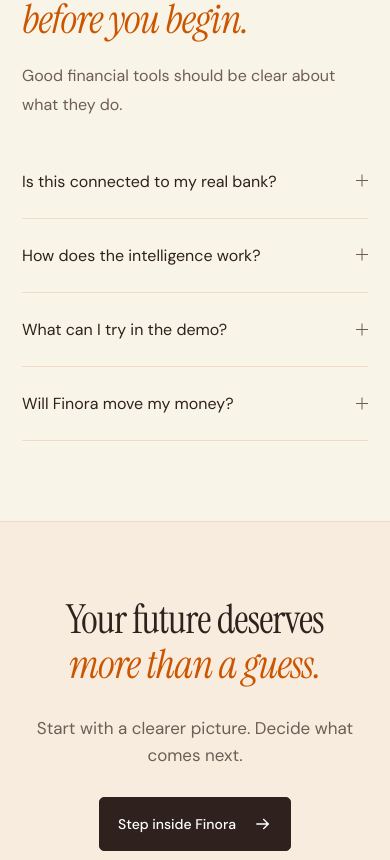
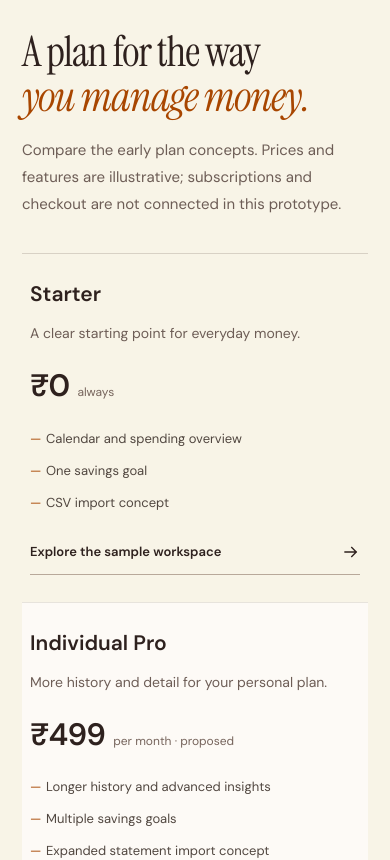
Before and after one commit to EncrypterParv/Finora, a Next.js app in the folder frontend/: page / in a window 390 px wide. Shown: the part 8740-9600 px from the top of the page. Built offline with nearby package versions, Linux system fonts and the light colour scheme.

Commit message:
feat: move plan comparison to landing page

```diff
--- a/frontend/src/components/landing/LandingPage.tsx
+++ b/frontend/src/components/landing/LandingPage.tsx
@@ -5,6 +5,7 @@ import { useEffect, useRef, useState, type ReactNode } from "react";
 import { Instrument } from "./Instrument";
 import { FinancialWorkbench } from "./FinancialWorkbench";
 import { WealthExplorer } from "./WealthExplorer";
+import { LandingPlans } from "./LandingPlans";
 
 export function Wordmark() {
   return (
@@ -100,6 +101,7 @@ export function LandingPage({ art }: { art: ReactNode }) {
           <a href="#how-it-works">How it works</a>
           <a href="#your-money">The bigger picture</a>
           <a href="#wealth">Your future</a>
+          <a href="#plans">Plans</a>
         </nav>
         <Link className="landing-login" href="/login">
           Log in <Arrow diagonal />
@@ -284,6 +286,7 @@ export function LandingPage({ art }: { art: ReactNode }) {
           </div>
         </section>
         <WealthExplorer />
+        <LandingPlans />
         <section className="honesty-section">
           <div>
             <h2>
--- /dev/null
+++ b/frontend/src/components/landing/LandingPlans.tsx
@@ -0,0 +1,72 @@
+import Link from "next/link";
+
+const plans = [
+  {
+    name: "Starter",
+    price: "₹0",
+    cadence: "always",
+    description: "A clear starting point for everyday money.",
+    features: ["Calendar and spending overview", "One savings goal", "CSV import concept"],
+  },
+  {
+    name: "Individual Pro",
+    price: "₹499",
+    cadence: "per month · proposed",
+    description: "More history and detail for your personal plan.",
+    features: ["Longer history and advanced insights", "Multiple savings goals", "Expanded statement import concept"],
+    featured: true,
+  },
+  {
+    name: "Teams",
+    price: "₹1,599",
+    cadence: "per month · proposed",
+    description: "A shared view for households and small teams.",
+    features: ["Shared calendars and budgets", "Member roles and access", "Combined cash-flow view concept"],
+  },
+];
+
+export function LandingPlans() {
+  return (
+    <section className="plans-section" id="plans" aria-labelledby="plans-title">
+      <div className="plans-heading">
+        <div>
+          <h2 id="plans-title">
+            A plan for the way
+            <br />
+            <em>you manage money.</em>
+          </h2>
+        </div>
+        <p>
+          Compare the early plan concepts. Prices and features are illustrative;
+          subscriptions and checkout are not connected in this prototype.
+        </p>
+      </div>
+      <div className="plans-grid">
+        {plans.map((plan) => (
+          <article
+            className={`plan-column${plan.featured ? " plan-column-featured" : ""}`}
+            key={plan.name}
+          >
+            <h3>{plan.name}</h3>
+            <p className="plan-description">{plan.description}</p>
+            <p className="plan-price">
+              <strong>{plan.price}</strong>
+              <span>{plan.cadence}</span>
+            </p>
+            <ul>
+              {plan.features.map((feature) => (
+                <li key={feature}>{feature}</li>
+              ))}
+            </ul>
+            <Link className="plan-link" href="/login">
+              Explore the sample workspace
+              <svg width="18" height="18" viewBox="0 0 24 24" fill="none" aria-hidden="true">
+                <path d="M4 12h15m-6-6 6 6-6 6" stroke="currentColor" strokeWidth="1.8" strokeLinecap="square" />
+              </svg>
+            </Link>
+          </article>
+        ))}
+      </div>
+    </section>
+  );
+}
--- a/frontend/src/components/landing/refinement.css
+++ b/frontend/src/components/landing/refinement.css
@@ -1298,3 +1298,157 @@
 }
 /* Small section labels need the same AA contrast as reading text. */
 .process-number{color:#b64900}
+
+.plans-section {
+  width: min(1320px, calc(100% - 2 * var(--page-gutter)));
+  margin: 0 auto;
+  padding: 112px 0 120px;
+}
+.plans-heading {
+  display: grid;
+  grid-template-columns: 1.2fr 0.8fr;
+  align-items: end;
+  gap: 48px;
+  margin-bottom: 48px;
+}
+.plans-heading h2 {
+  margin: 0;
+  color: #2e211e;
+  font-family: "Instrument Serif", Georgia, serif;
+  font-size: clamp(42px, 4.6vw, 62px);
+  font-weight: 400;
+  line-height: 1.08;
+  letter-spacing: -0.025em;
+}
+.plans-heading h2 em {
+  color: #a84600;
+  font-weight: 400;
+}
+.plans-heading > p {
+  max-width: 52ch;
+  margin: 0 0 5px;
+  color: #6d5d56;
+  font-size: 16px;
+  line-height: 1.8;
+}
+.plans-grid {
+  display: grid;
+  grid-template-columns: repeat(3, minmax(0, 1fr));
+  border-top: 1px solid #d8d1c5;
+  border-bottom: 1px solid #d8d1c5;
+}
+.plan-column {
+  display: flex;
+  min-width: 0;
+  flex-direction: column;
+  padding: 30px 28px 32px;
+}
+.plan-column + .plan-column {
+  border-left: 1px solid #e7e3dc;
+}
+.plan-column-featured {
+  background: #fdfaf6;
+}
+.plan-column h3 {
+  margin: 0;
+  color: #2e211e;
+  font-size: 21px;
+  font-weight: 600;
+}
+.plan-description {
+  min-height: 48px;
+  margin: 10px 0 23px;
+  color: #6d5d56;
+  font-size: 14px;
+  line-height: 1.65;
+}
+.plan-price {
+  display: flex;
+  align-items: baseline;
+  flex-wrap: wrap;
+  gap: 8px;
+  margin: 0 0 23px;
+}
+.plan-price strong {
+  color: #2e211e;
+  font-size: 31px;
+  font-weight: 600;
+  letter-spacing: -0.025em;
+}
+.plan-price span {
+  color: #76645c;
+  font-size: 12px;
+}
+.plan-column ul {
+  display: grid;
+  gap: 12px;
+  margin: 0 0 28px;
+  padding: 0;
+  color: #514740;
+  font-size: 13px;
+  line-height: 1.55;
+  list-style: none;
+}
+.plan-column li {
+  padding-left: 16px;
+  position: relative;
+}
+.plan-column li::before {
+  position: absolute;
+  left: 0;
+  color: #a84600;
+  content: "—";
+}
+.plan-link {
+  display: inline-flex;
+  min-height: 44px;
+  align-items: center;
+  justify-content: space-between;
+  gap: 12px;
+  margin-top: auto;
+  border-bottom: 1px solid #b8a89a;
+  color: #4e342e;
+  font-size: 13px;
+  font-weight: 600;
+  text-decoration: none;
+}
+.plan-link:hover {
+  color: #a84600;
+  border-color: #a84600;
+}
+@media (max-width: 760px) {
+  .plans-section {
+    padding: 76px 0 84px;
+  }
+  .plans-heading {
+    grid-template-columns: 1fr;
+    gap: 18px;
+    margin-bottom: 30px;
+  }
+  .plans-heading h2 {
+    font-size: 42px;
+  }
+  .plans-heading > p {
+    font-size: 15px;
+  }
+  .plans-grid {
+    grid-template-columns: 1fr;
+  }
+  .plan-column {
+    padding: 24px 8px 27px;
+  }
+  .plan-column + .plan-column {
+    border-top: 1px solid #e7e3dc;
+    border-left: 0;
+  }
+  .plan-description {
+    min-height: 0;
+    margin-bottom: 16px;
+  }
+  .plan-price {
+    margin-bottom: 18px;
+  }
+  .plan-column ul {
+    margin-bottom: 18px;
+  }
+}
```
Also changed, not shown: frontend/src/components/prototype/PrototypeDashboard.tsx (+6 -12 lines).
